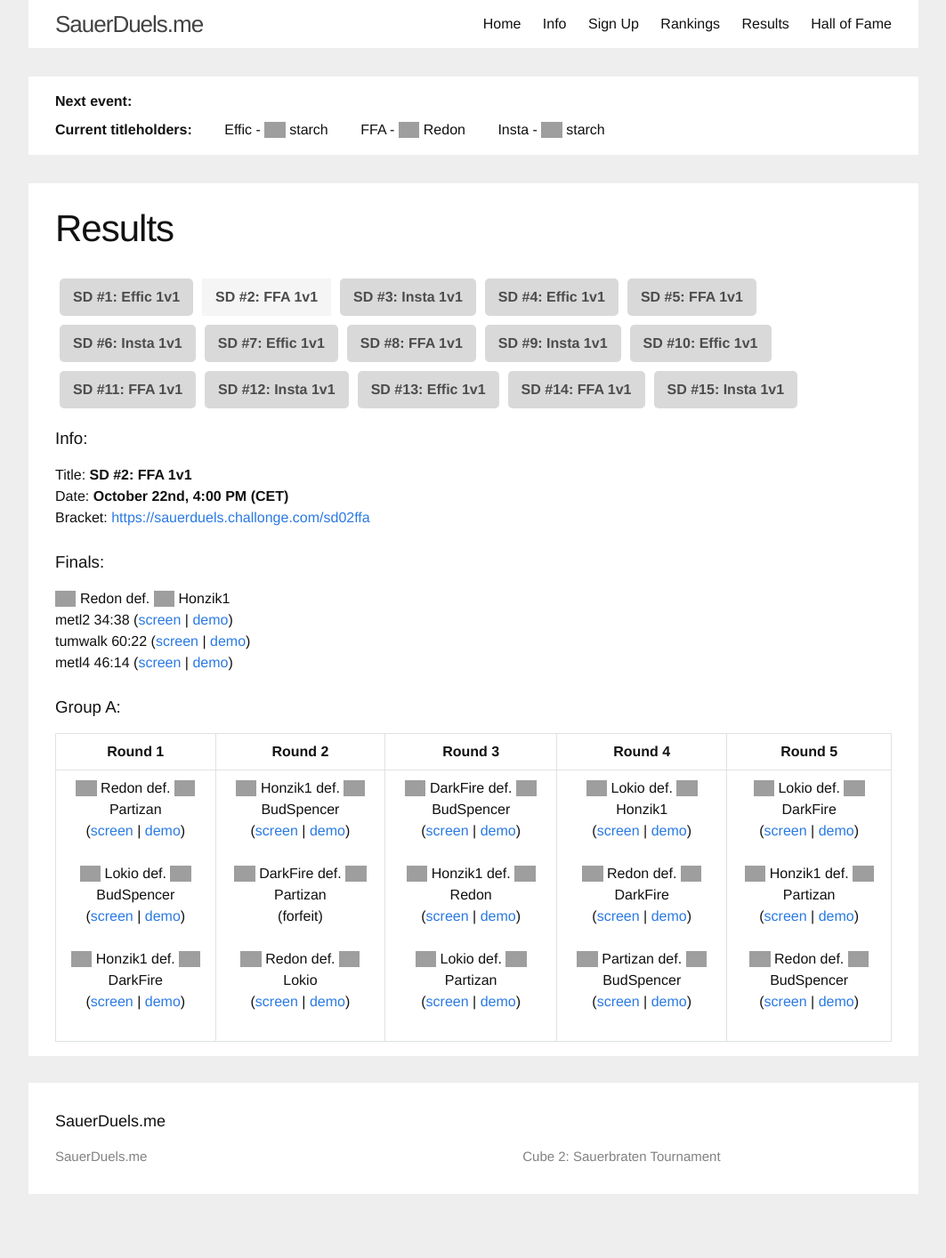
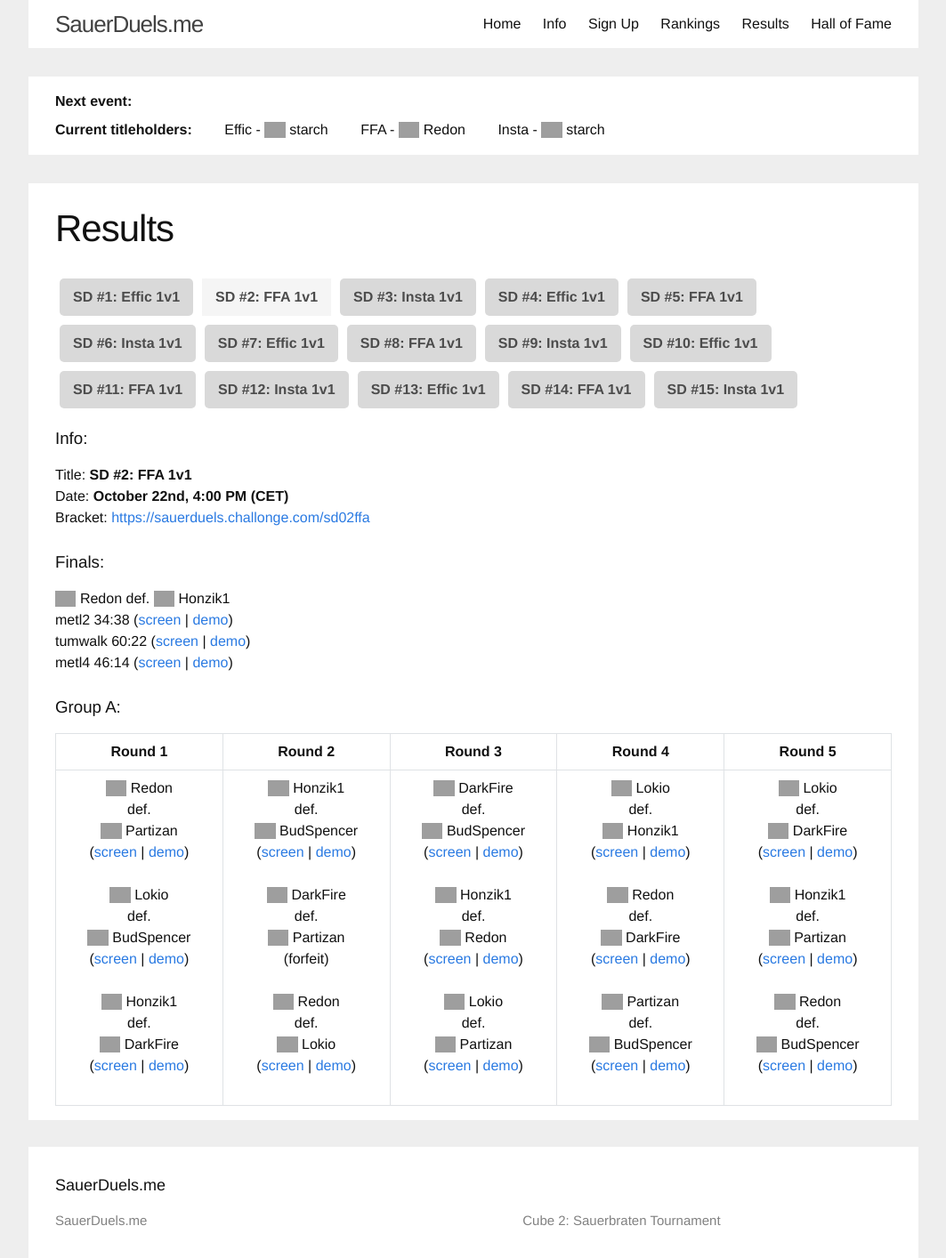
Before and after one commit to sauerduels/website, a Jekyll site: the page built from _events/sd02-ffa.md, in a window 1280 px wide, cut to the strip 0-1414 px from the top of the page. Shown: the whole strip at 89% size, without its empty margins (108-1171 px from the left). Built offline with Jekyll 4.4.1, drawn with Linux system fonts in a browser that asks for light colours; before the commit the page ends 1342 px from its top, so only the background shows below that; grey boxes are pictures that could not be loaded.

Commit message:
Each player flag-name pair appears on its own line in results

```diff
--- a/_includes/result.html
+++ b/_includes/result.html
@@ -40,7 +40,7 @@ Date: <strong>{{ event.date | date: "%B %-d" }}{{ ord }}{{ event.date | date: ",
   {% endif %}
   {% assign lineLimit1 = lineLimit | plus: 1 %}
   <h3>Group {{ group[0] | upcase }}:</h3>
-  <table style="text-align: center;">
+  <table style="text-align: center;" class="results">
     <thead>
       <tr>
         {% for group in group[1] %}
@@ -76,7 +76,7 @@ Date: <strong>{{ event.date | date: "%B %-d" }}{{ ord }}{{ event.date | date: ",
           {% endif %}
           <td>
             {% for game in round %}
-              {{ game.result | add_flags }}<br />
+              {{ game.result | add_flags }}
               {% if game.slug %}
                 (<a href="{{ site.screenbaseurl }}{{ game.slug }}.jpg">screen</a> | <a href="{{ site.demobaseurl }}{{ game.slug }}.dmo">demo</a>)<br /><br />
               {% else %}
--- a/_plugins/replace_names.rb
+++ b/_plugins/replace_names.rb
@@ -1,54 +1,56 @@
 module Jekyll
   module AssetFilter
+    PLAYER_COUNTRIES = {
+      'Redon' => 'nl',
+      'Honzik1' => 'cz',
+      'Lokio' => 'us',
+      'Frosty' => 'ca',
+      'DarkFire' => 'us',
+      'Alluro' => 'de',
+      'Partizan' => 'rs',
+      'BudSpencer' => 'de',
+      'starch' => 'us',
+      'hades' => 'us',
+      'Rexus' => 'gb',
+      'lagout' => 'fr',
+      'Gangler' => 'de',
+      'bug' => 'il',
+      'Fear' => 'de',
+      'Aiurz' => 'ch',
+      'BenKei' => 'nl',
+      'Bertolt_Brecht' => 'gb',
+      'h8' => 'in',
+      'Khornettoh' => 'fr',
+      'Tamin0' => 'de',
+      'ZCrone' => 'fr',
+      'Josh22' => 'gb',
+      'greenadiss' => 'ua',
+      'fatmonkeygenius' => 'de',
+      'Headway' => 'ru',
+      'Harsh' => 'us',
+      'yggdrasil' => 'at',
+      'Phönix' => 'de',
+      'NoobGuy' => 'us',
+      'raffael' => 'ba',
+      '__FRY__' => 'ru',
+      'Morry' => 'ru',
+      'Mod' => 'de',
+      '4-Tune' => 'de',
+      'Tengrichan' => 'hu',
+      'hamon' => 'de',
+      'Friteq' => 'pl',
+      'notas' => 'us',
+      'Shinnok' => 'nl',
+      'Cannibal' => 'bg',
+      'Rotti' => 'de',
+      'Calinou' => 'fr',
+      '1989' => 'fr',
+      'Zarah' => 'se',
+      'Shikijo' => 'ca',
+      'Rudi' => 'za' }
+
     def add_flags(input)
-      # site.flagbaseurl
-      input = input.gsub(/(Redon)/, '<img class="flag" src="http://sauerduels.me/images/nl.png" /> \1')
-      input = input.gsub(/(Honzik1)/, '<img class="flag" src="http://sauerduels.me/images/cz.png" /> \1')
-      input = input.gsub(/(Lokio)/, '<img class="flag" src="http://sauerduels.me/images/us.png" /> \1')
-      input = input.gsub(/(Frosty)/, '<img class="flag" src="http://sauerduels.me/images/ca.png" /> \1')
-      input = input.gsub(/(DarkFire)/, '<img class="flag" src="http://sauerduels.me/images/us.png" /> \1')
-      input = input.gsub(/(Alluro)/, '<img class="flag" src="http://sauerduels.me/images/de.png" /> \1')
-      input = input.gsub(/(Partizan)/, '<img class="flag" src="http://sauerduels.me/images/rs.png" /> \1')
-      input = input.gsub(/(BudSpencer)/, '<img class="flag" src="http://sauerduels.me/images/de.png" /> \1')
-      input = input.gsub(/(starch)/, '<img class="flag" src="http://sauerduels.me/images/us.png" /> \1')
-      input = input.gsub(/(hades)/, '<img class="flag" src="http://sauerduels.me/images/us.png" /> \1')
-      input = input.gsub(/(Rexus)/, '<img class="flag" src="http://sauerduels.me/images/gb.png" /> \1')
-      input = input.gsub(/(lagout)/, '<img class="flag" src="http://sauerduels.me/images/fr.png" /> \1')
-      input = input.gsub(/(Gangler)/, '<img class="flag" src="http://sauerduels.me/images/de.png" /> \1')
-      input = input.gsub(/(bug)/, '<img class="flag" src="http://sauerduels.me/images/il.png" /> \1')
-      input = input.gsub(/(Fear)/, '<img class="flag" src="http://sauerduels.me/images/de.png" /> \1')
-      input = input.gsub(/(Aiurz)/, '<img class="flag" src="http://sauerduels.me/images/ch.png" /> \1')
-      input = input.gsub(/(BenKei)/, '<img class="flag" src="http://sauerduels.me/images/nl.png" /> \1')
-      input = input.gsub(/(Bertolt_Brecht)/, '<img class="flag" src="http://sauerduels.me/images/gb.png" /> \1')
-      input = input.gsub(/(h8)/, '<img class="flag" src="http://sauerduels.me/images/in.png" /> \1')
-      input = input.gsub(/(Khornettoh)/, '<img class="flag" src="http://sauerduels.me/images/fr.png" /> \1')
-      input = input.gsub(/(Tamin0)/, '<img class="flag" src="http://sauerduels.me/images/de.png" /> \1')
-      input = input.gsub(/(ZCrone)/, '<img class="flag" src="http://sauerduels.me/images/fr.png" /> \1')
-      input = input.gsub(/(Josh22)/, '<img class="flag" src="http://sauerduels.me/images/gb.png" /> \1')
-      input = input.gsub(/(greenadiss)/, '<img class="flag" src="http://sauerduels.me/images/ua.png" /> \1')
-      input = input.gsub(/(fatmonkeygenius)/, '<img class="flag" src="http://sauerduels.me/images/de.png" /> \1')
-      input = input.gsub(/(Headway)/, '<img class="flag" src="http://sauerduels.me/images/ru.png" /> \1')
-      input = input.gsub(/(Harsh)/, '<img class="flag" src="http://sauerduels.me/images/us.png" /> \1')
-      input = input.gsub(/(yggdrasil)/, '<img class="flag" src="http://sauerduels.me/images/at.png" /> \1')
-      input = input.gsub(/(Phönix)/, '<img class="flag" src="http://sauerduels.me/images/de.png" /> \1')
-      input = input.gsub(/(NoobGuy)/, '<img class="flag" src="http://sauerduels.me/images/us.png" /> \1')
-      input = input.gsub(/(raffael)/, '<img class="flag" src="http://sauerduels.me/images/ba.png" /> \1')
-      input = input.gsub(/(__FRY__)/, '<img class="flag" src="http://sauerduels.me/images/ru.png" /> \1')
-      input = input.gsub(/(Morry)/, '<img class="flag" src="http://sauerduels.me/images/ru.png" /> \1')
-      input = input.gsub(/(Mod)/, '<img class="flag" src="http://sauerduels.me/images/de.png" /> \1')
-      input = input.gsub(/(4-Tune)/, '<img class="flag" src="http://sauerduels.me/images/de.png" /> \1')
-      input = input.gsub(/(Tengrichan)/, '<img class="flag" src="http://sauerduels.me/images/hu.png" /> \1')
-      input = input.gsub(/(hamon)/, '<img class="flag" src="http://sauerduels.me/images/de.png" /> \1')
-      input = input.gsub(/(Friteq)/, '<img class="flag" src="http://sauerduels.me/images/pl.png" /> \1')
-      input = input.gsub(/(notas)/, '<img class="flag" src="http://sauerduels.me/images/us.png" /> \1')
-      input = input.gsub(/(Shinnok)/, '<img class="flag" src="http://sauerduels.me/images/nl.png" /> \1')
-      input = input.gsub(/(Cannibal)/, '<img class="flag" src="http://sauerduels.me/images/bg.png" /> \1')
-      input = input.gsub(/(Rotti)/, '<img class="flag" src="http://sauerduels.me/images/de.png" /> \1')
-      input = input.gsub(/(Calinou)/, '<img class="flag" src="http://sauerduels.me/images/fr.png" /> \1')
-      input = input.gsub(/(1989)/, '<img class="flag" src="http://sauerduels.me/images/fr.png" /> \1')
-      input = input.gsub(/(Zarah)/, '<img class="flag" src="http://sauerduels.me/images/se.png" /> \1')
-      input = input.gsub(/(Shikijo)/, '<img class="flag" src="http://sauerduels.me/images/ca.png" /> \1')
-      input = input.gsub(/(Rudi)/, '<img class="flag" src="http://sauerduels.me/images/za.png" /> \1')
+      PLAYER_COUNTRIES.each {|key, value| input = input.gsub(key, "<span class=\"player\"><img class=\"flag\" src=\"http://sauerduels.me/images/#{value}.png\" /> #{key}</span>") }
       input
     end
   end
--- a/_sass/minima/_layout.scss
+++ b/_sass/minima/_layout.scss
@@ -339,3 +339,7 @@ img.icon {
   width: 48px;
   height: 48px;
 }
+
+.results .player {
+  display: block;
+}
```
